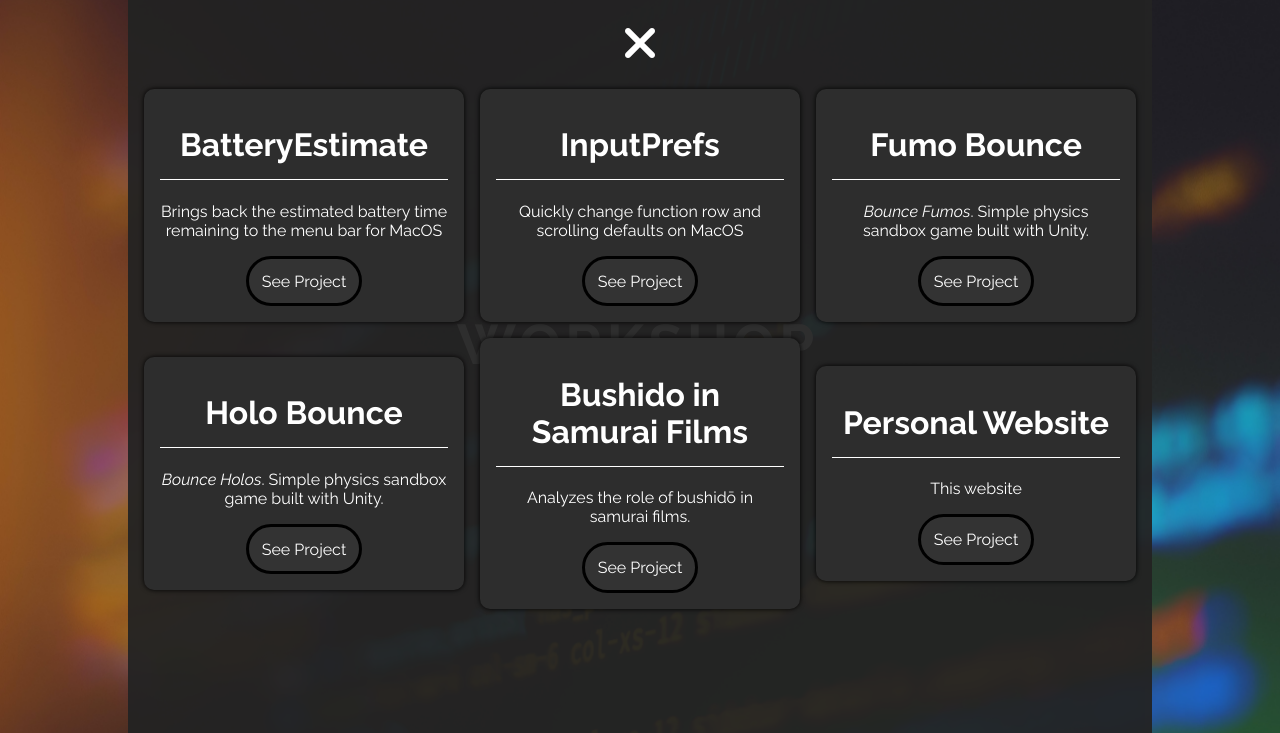
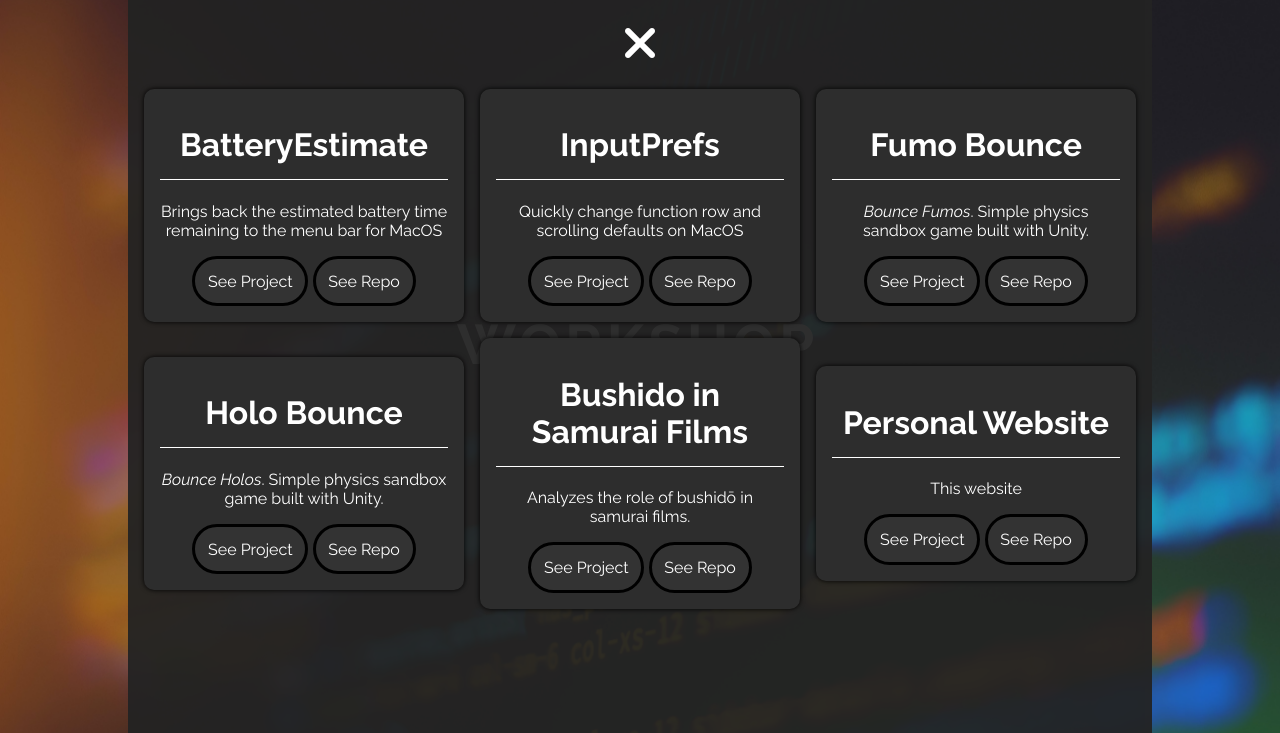
Before and after one commit to NafeeJ/nafeej.github.io, a plain HTML site: page index.html in a window 1280 px wide. Both pictures are taken after a click on the link "PROJECTS". Shown: the top 733 px of the page. Drawn offline with Linux system fonts and the light colour scheme.

Commit message:
Separate buttons for project and repo links

```diff
--- a/css/projectspanel.css
+++ b/css/projectspanel.css
@@ -62,7 +62,7 @@
     padding-bottom: 1rem;
     border-bottom: 0.1rem solid white;
 }
-.see-project-button {
+.see-project-button, .see-repo-button {
     background: rgb(51, 51, 51);
     color: white;
     border: 3px solid black;
@@ -73,11 +73,11 @@
     border-radius: 2rem;
     transition: 0.2s;
 }
-.see-project-button:hover {
+.see-project-button:hover, .see-repo-button:hover {
     background: white;
     color: black;
 }
-.see-project-button:active {
+.see-project-button:active, .see-repo-button:active {
     border: 3px solid white;
 }
 
--- a/js/main.js
+++ b/js/main.js
@@ -17,11 +17,19 @@ const projectsData = {
         "This website"
     ],
     "projectLinks": [
-        "https://github.com/NafeeJ/BatteryEstimate/",
-        "https://github.com/NafeeJ/InputPrefs/",
+        "https://github.com/NafeeJ/BatteryEstimate/#batteryestimate",
+        "https://github.com/NafeeJ/InputPrefs/#inputprefs",
         "https://nafeej.github.io/Fumo-Bounce/",
         "https://bounce-games.github.io/Holo-Bounce/",
         "https://nafeej.github.io/Bushido-in-Samurai-Films/",
+        "https://nafeej.github.io"
+    ],
+    "repoLinks": [
+        "https://github.com/NafeeJ/BatteryEstimate/",
+        "https://github.com/NafeeJ/InputPrefs/",
+        "https://github.com/NafeeJ/Fumo-Bounce",
+        "https://github.com/Bounce-Games/Holo-Bounce",
+        "https://github.com/NafeeJ/Bushido-in-Samurai-Films",
         "https://github.com/NafeeJ/nafeej.github.io"
     ]
 }
@@ -86,6 +94,7 @@ function init() {
             <h1>${projectsData.titles[i]}</h1>
             <p>${projectsData.descriptions[i]}</p>
             <a href="${projectsData.projectLinks[i]}" target="_blank" class="see-project-button">See Project</a>
+            <a href="${projectsData.repoLinks[i]}" target="_blank" class="see-repo-button">See Repo</a>
         </div>`
     }
 }
```
